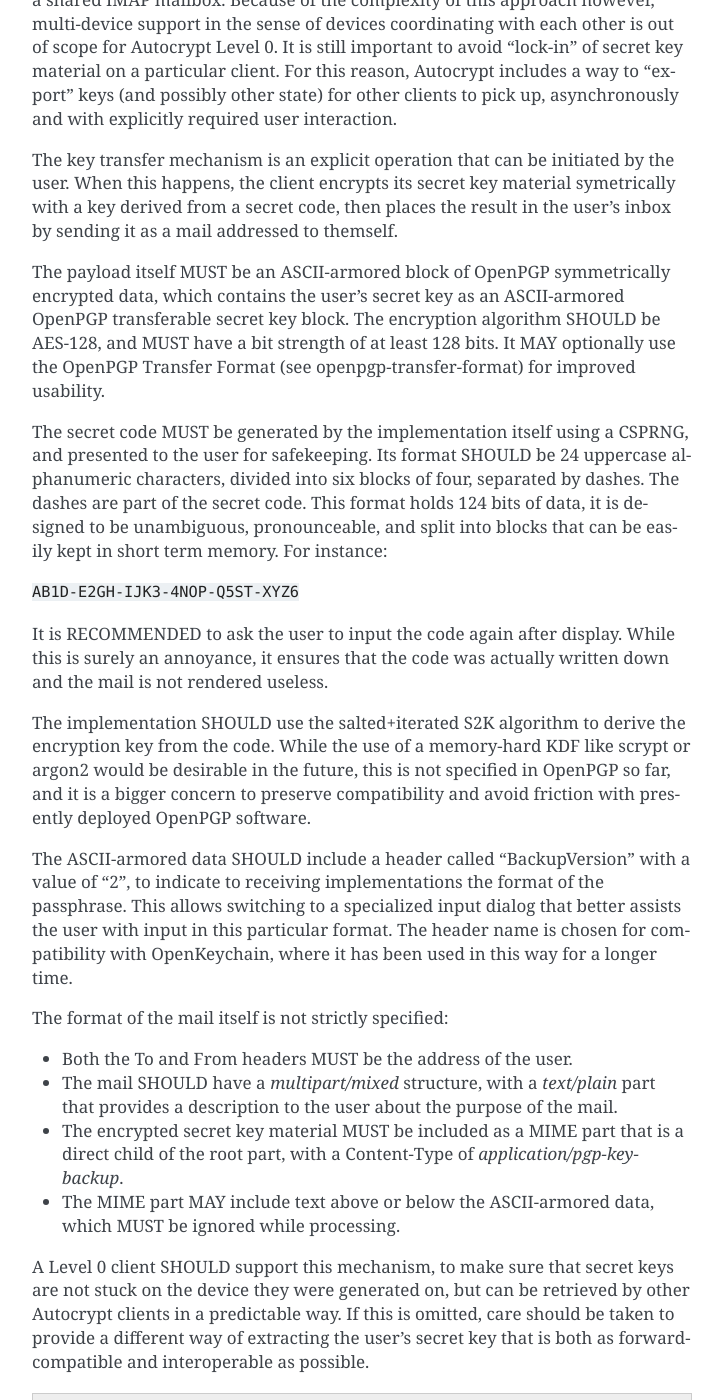
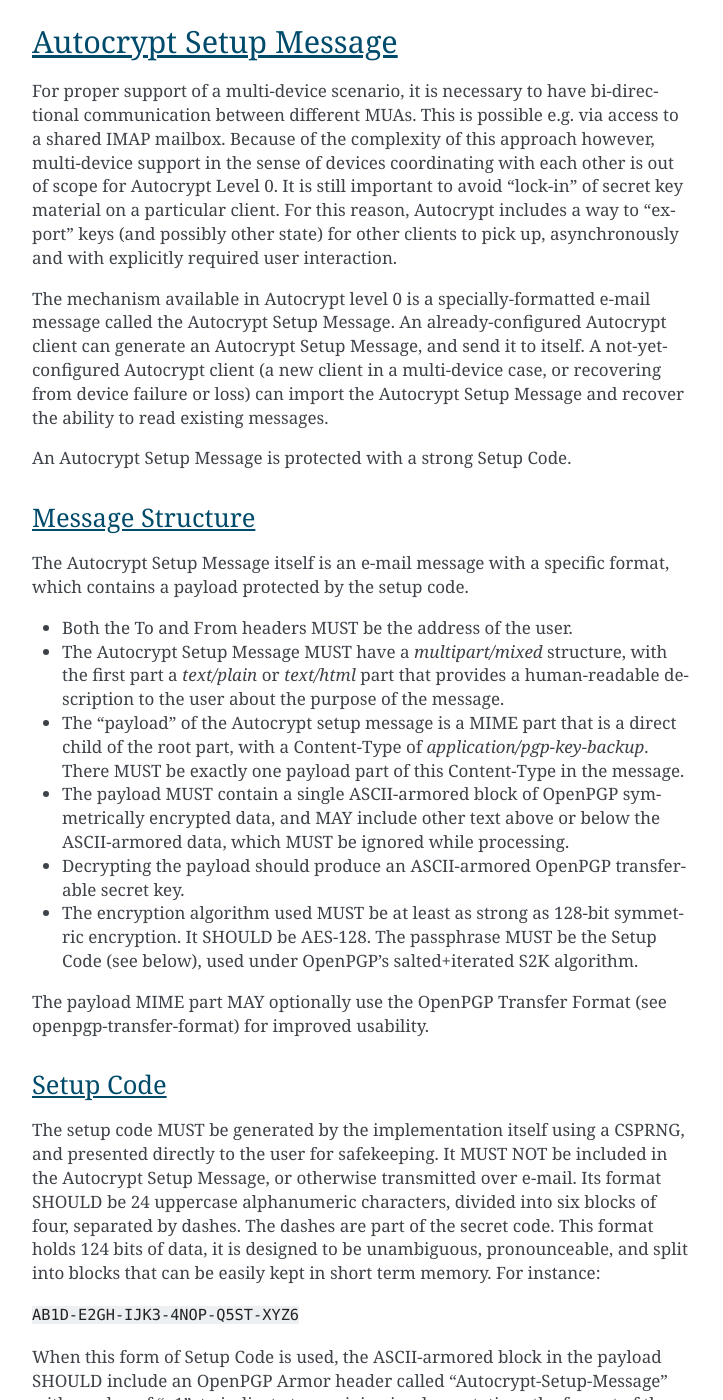
Before and after one commit to autocrypt/autocrypt, a Sphinx documentation site: the page built from doc/level0.rst, in a window 1280 px wide and 1400 px high, scrolled down 2767 px. Shown: the whole window, without its empty margins (388-1111 px from the left). Built offline with Sphinx 7.4.7, drawn with Linux system fonts in a browser that asks for light colours; some of the changed text lies outside the part shown.

Commit message:
include changes from discussion about Autocrypt Setup Message

```diff
--- a/doc/level0.rst
+++ b/doc/level0.rst
@@ -105,80 +105,137 @@ particular client. For this reason, Autocrypt includes a way to
 "export" keys (and possibly other state) for other clients to pick up,
 asynchronously and with explicitly required user interaction.
 
-The key transfer mechanism is an explicit operation that can be
-initiated by the user. When this happens, the client encrypts its
-secret key material symetrically with a key derived from a secret
-code, then places the result in the user's inbox by sending it as a
-mail addressed to themself.
+The mechanism available in Autocrypt level 0 is a specially-formatted
+e-mail message called the Autocrypt Setup Message.  An
+already-configured Autocrypt client can generate an Autocrypt Setup
+Message, and send it to itself.  A not-yet-configured Autocrypt client
+(a new client in a multi-device case, or recovering from device
+failure or loss) can import the Autocrypt Setup Message and recover
+the ability to read existing messages.
 
-The payload itself MUST be an ASCII-armored block of OpenPGP
-symmetrically encrypted data, which contains the user's secret key as
-an ASCII-armored OpenPGP transferable secret key block. The encryption
-algorithm SHOULD be AES-128, and MUST have a bit strength of at least
-128 bits. It MAY optionally use the OpenPGP Transfer Format (see
-:ref:`openpgp-transfer-format`) for improved usability.
+An Autocrypt Setup Message is protected with a strong Setup Code.
 
-The secret code MUST be generated by the implementation itself using a
-CSPRNG, and presented to the user for safekeeping. Its format SHOULD
-be 24 uppercase alphanumeric characters, divided into six blocks of
-four, separated by dashes. The dashes are part of the secret code. This
-format holds 124 bits of data, it is designed to be unambiguous,
-pronounceable, and split into blocks that can be easily kept in short
-term memory. For instance:
+Message Structure
+++++++
+
+The Autocrypt Setup Message itself is an e-mail message with a
+specific format, which contains a payload protected by the setup code.
+
+- Both the To and From headers MUST be the address of the user.
+- The Autocrypt Setup Message MUST have a `multipart/mixed` structure,
+  with the first part a `text/plain` or `text/html` part that provides
+  a human-readable description to the user about the purpose of the
+  message.
+- The "payload" of the Autocrypt setup message is a MIME part that is
+  a direct child of the root part, with a Content-Type of
+  `application/pgp-key-backup`.  There MUST be exactly one payload
+  part of this Content-Type in the message.
+- The payload MUST contain a single ASCII-armored block of OpenPGP
+  symmetrically encrypted data, and MAY include other text above or
+  below the ASCII-armored data, which MUST be ignored while
+  processing.
+- Decrypting the payload should produce an ASCII-armored OpenPGP
+  transferable secret key.
+- The encryption algorithm used MUST be at least as strong as 128-bit
+  symmetric encryption.  It SHOULD be AES-128.  The passphrase MUST be
+  the Setup Code (see below), used under OpenPGP's salted+iterated S2K
+  algorithm.
+
+The payload MIME part MAY optionally use the OpenPGP Transfer Format
+(see :ref:`openpgp-transfer-format`) for improved usability.
+
+Setup Code
++++++
+
+The setup code MUST be generated by the implementation itself using a
+CSPRNG, and presented directly to the user for safekeeping. It MUST
+NOT be included in the Autocrypt Setup Message, or otherwise
+transmitted over e-mail. Its format SHOULD be 24 uppercase
+alphanumeric characters, divided into six blocks of four, separated by
+dashes. The dashes are part of the secret code. This format holds 124
+bits of data, it is designed to be unambiguous, pronounceable, and
+split into blocks that can be easily kept in short term memory. For
+instance:
 
 ``AB1D-E2GH-IJK3-4NOP-Q5ST-XYZ6``
 
-It is RECOMMENDED to ask the user to input the code again after
-display. While this is surely an annoyance, it ensures that the code
-was actually written down and the mail is not rendered useless.
+When this form of Setup Code is used, the ASCII-armored block in the
+payload SHOULD include an OpenPGP Armor header called
+"Autocrypt-Setup-Message" with a value of "v1", to indicate to
+receiving implementations the format of the passphrase.  This is a
+useful indicator at message import time.
 
-The implementation SHOULD use the salted+iterated S2K algorithm to
-derive the encryption key from the code. While the use of a memory-hard
-KDF like scrypt or argon2 would be desirable in the future, this is not
+Setup Message Creation
+++++++
+
+An Autocrypt client MUST NOT create an Autocrypt Setup Message without
+explicit user interaction.  When the user takes this action for a
+specific account, the client:
+
+ * Generates a strong setup code from a CSPRNG.
+ * Optionally, displays the setup code to the user, prompts the user
+   to write it down, and then hides it and asks the user to re-enter
+   it before continuing.  This minor annoyance is a recommended
+   defense against worse annoyance: it ensures that the code was
+   actually written down and the Autocrypt Setup Message is not
+   rendered useless.
+ * Produces an ASCII-armored, minimized OpenPGP transferable secret
+   key out of the key associated with that account.
+ * Symmetrically encrypts the OpenPGP transferable secret key using
+   the secret code as the password.
+ * Composes a new self-addressed e-mail message that contains the
+   payload as a MIME part with the appropriate Content-Type and other
+   headers.
+ * Sends the generated e-mail message to its own account.
+ * Suggests to the user to either back up the message or to import it
+   from another Autocrypt-capable client.
+
+A Level 0 client MUST be able to create an Autocrypt Setup Message, to
+preserve users' ability to recover from disaster, and to choose to use
+a different Autocrypt-capable client in the future.
+
+
+Setup Message Import
+++++++
+
+An Autocrypt-capable client SHOULD support the ability to scan for and
+import an Autocrypt Setup Message when the user has not yet configured
+Autocrypt.  This could happen either when a user of an unconfigured
+Autocrypt client decides to enable Autocrypt, or the client could
+proactively scan the client's mailbox for a message that matches these
+characteristics, and it could alert the client if it discovers one.
+
+If the client finds an Autocrypt Setup Message, it should offer to
+import it to enable Autocrypt.  If the user agrees to do so:
+
+ * The client should prompt the user for their corresponding Setup
+   Code.  If there is an ``Autocrypt-Setup-Message: v1`` OpenPGP
+   header, the client may choose to present the user with a
+   specialized input dialog that better assists the user with input in
+   this particular format.
+ * The client should try decrypting the message with the supplied
+   Setup Code.  If it decrypts:
+ * The client should verify that the User ID on the key matches the
+   User ID on the relevant account.
+ * If it does, the client should import the secret key material and
+   announce to the user that the import was successful.
+
+FIXME: should we delete the message after import?  if the user
+declines to import it, should we delete it?
+
+Why were some of these choices made?
+++++
+
+We chose salted+iterated S2K.  While the use of a memory-hard KDF like
+scrypt or argon2 would be desirable in the future, this is not
 specified in OpenPGP so far, and it is a bigger concern to preserve
 compatibility and avoid friction with presently deployed OpenPGP
 software.
 
-The ASCII-armored data SHOULD include a header called "BackupVersion"
-with a value of "2", to indicate to receiving implementations the
-format of the passphrase. This allows switching to a specialized input
-dialog that better assists the user with input in this particular
-format. The header name is chosen for compatibility with OpenKeychain,
-where it has been used in this way for a longer time.
+While the message structure is complex, it's actually fairly easy to
+pack and unpack with common OpenPGP tools.  It was selected to ease
+implementation and deployment, not for cleanliness or purity :)
 
-The format of the mail itself is not strictly specified:
-
-- Both the To and From headers MUST be the address of the user.
-- The mail SHOULD have a `multipart/mixed` structure, with a
-  `text/plain` part that provides a description to the user about the
-  purpose of the mail.
-- The encrypted secret key material MUST be included as a MIME part
-  that is a direct child of the root part, with a Content-Type of
-  `application/pgp-key-backup`.
-- The MIME part MAY include text above or below the ASCII-armored
-  data, which MUST be ignored while processing.
-
-A Level 0 client SHOULD support this mechanism, to make sure that
-secret keys are not stuck on the device they were generated on, but
-can be retrieved by other Autocrypt clients in a predictable way. If
-this is omitted, care should be taken to provide a different way of
-extracting the user's secret key that is both as forward-compatible
-and interoperable as possible.
-
-.. todo::
-
-   - What should we name this code? It's called in 'backup code' in
-     OpenKeychain at the moment, but another name may be more
-     appropriate here.
-
-   - is the recommendation to ask for the code again sensible in this
-     context? it is for an actual backup, but for a transfer between
-     devices it might be just annoying.
-
-   - should we change the BackupVersion header to something else? This
-     is not specific to autocrypt, so I think any name is fine. It has
-     been used like this in OpenKeychain for some years, but we have a
-     quick deployment cycle so we could adapt :)
 
 Header injection in outbound mail
 ---------------------------------
```
